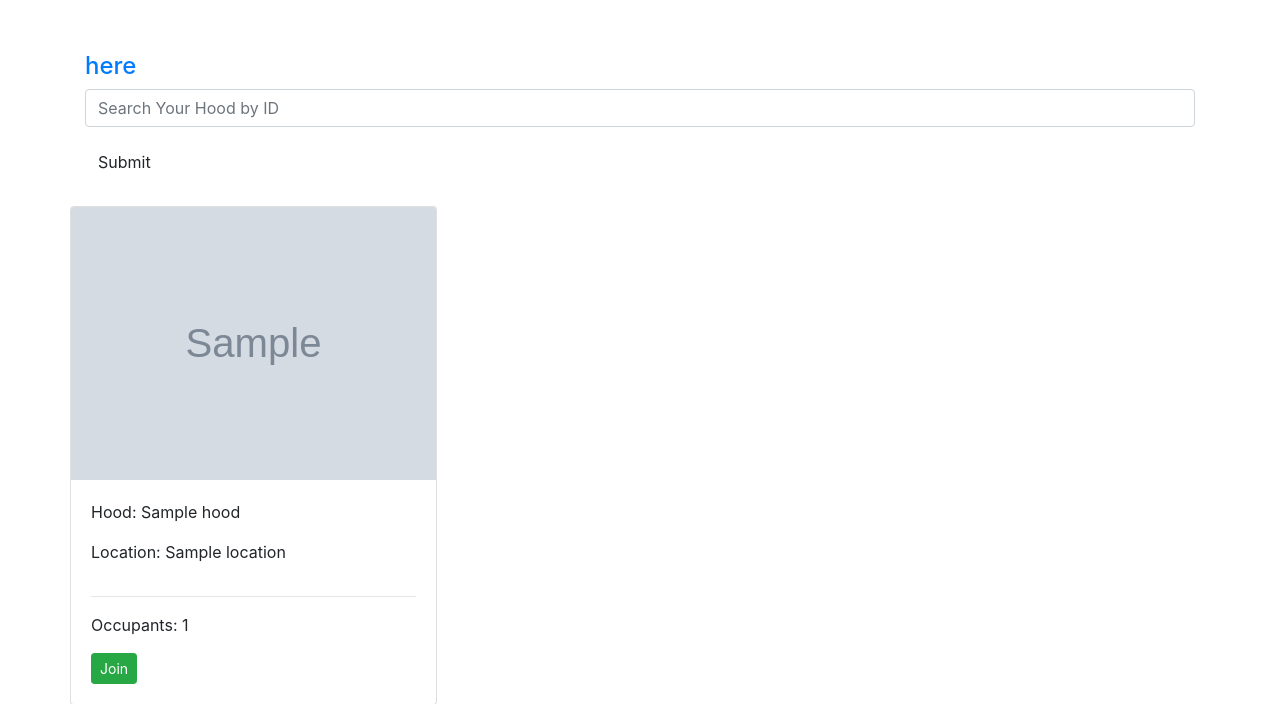
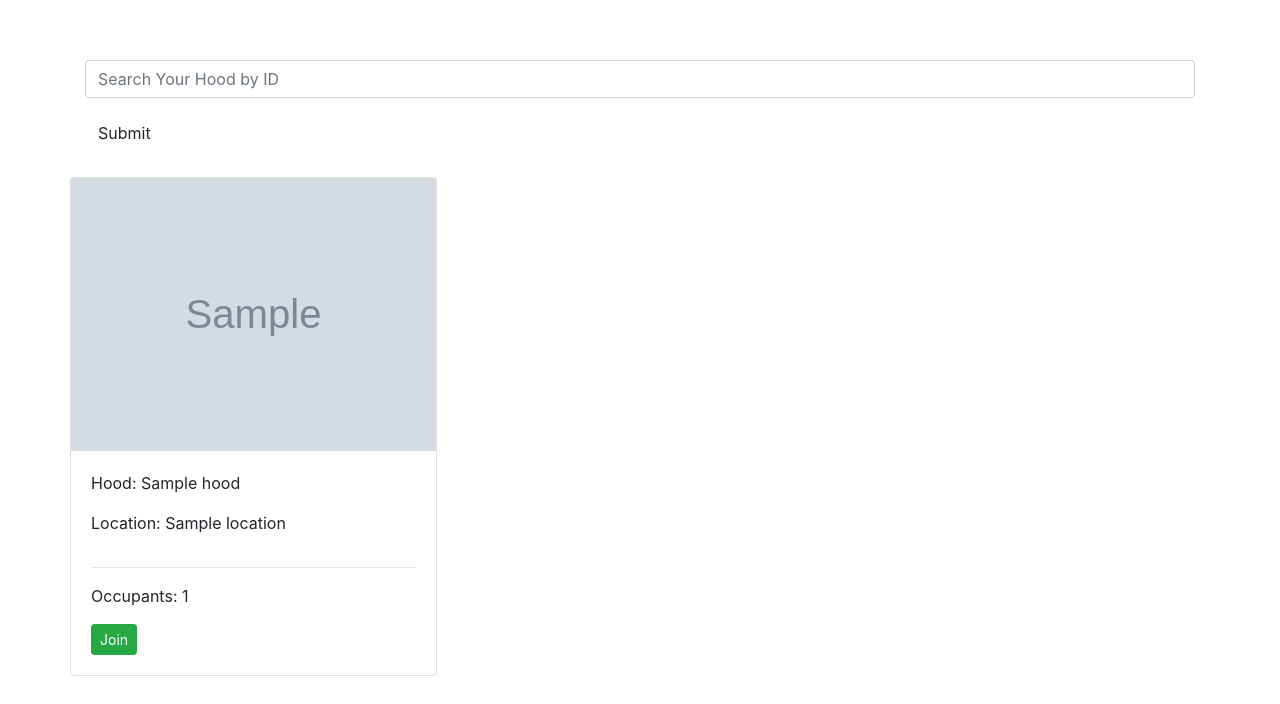
Before and after one commit to chriskaringeg/CRIMMZ-HOOD, a Django app: page / in a window 1280 px wide. Shown: the part 226-930 px from the top of the page. After the commit the page ends 902 px from the top, so only its background shows below. Run offline with Django 3.2, Linux system fonts and the light colour scheme; tables that the repository leaves empty hold one stand-in row (values such as "Sample post"); grey boxes marked "Sample" are stand-in pictures; some libraries are stand-ins or nearby versions.

```diff
--- a/watch/templates/index.html
+++ b/watch/templates/index.html
@@ -8,7 +8,7 @@
 			</div>
 <div class="container">
 
-	<h4> <a href="{% url 'create_hood' %}">here</a></h4>
+	<h4> <a href="{% url 'create_hood' %}"></a></h4>
 
 	<form class="" action="{% url 'search' %}">
 		<div class="form-group">
```
Also changed, not shown: media/hoods/shuge.png (added).
